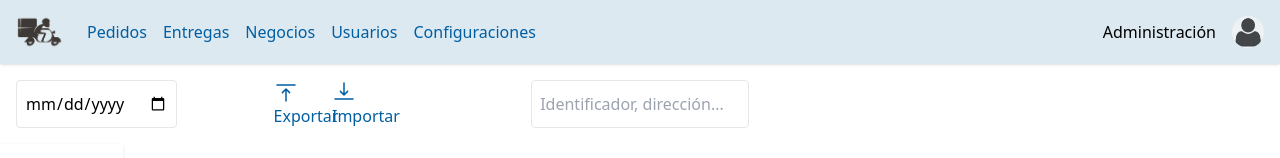
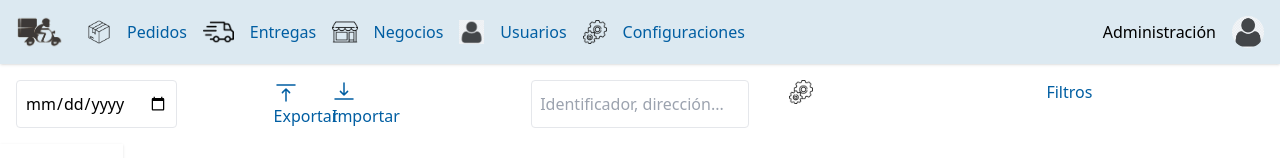
Before and after one commit to PauC030/Coop-Los-codigos, a website built with Vite: page index.html in a window 1280 px wide. Shown: the top 158 px of the page. Built offline with nearby package versions, Linux system fonts and the light colour scheme.

Commit message:
Organizacon de iconos

```diff
--- a/index.html
+++ b/index.html
@@ -13,10 +13,20 @@
           <div class="flex items-center">
             <img src="public\imagenes\image.png" alt="Logo" class="h-8">
               <nav class="ml-6 flex space-x-4">
-                  <a href="#" class="text-darkblue hover:text-blueclear">Pedidos</a>
+
+                <img src="public\imagenes\pedidos.png" alt="Logo" class="h-6" >
+                  <a href="#" class="text-darkblue hover:text-blueclear"> Pedidos </a>
+
+                  <img src="public\imagenes\entregas.png" alt="Logo" class="h-6" >
                   <a href="#" class="text-darkblue hover:text-blueclear">Entregas</a>
+
+                  <img src="public\imagenes\negocios.png" alt="Logo" class="h-6" >
                   <a href="#" class="text-darkblue hover:text-blueclear">Negocios</a>
+
+                  <img src="public\imagenes\icono.png" alt="Logo" class="h-6" >
                   <a href="#" class="text-darkblue hover:text-blueclear">Usuarios</a>
+
+                  <img src="public\imagenes\configuraciones.png" alt="Logo" class="h-6" >
                   <a href="#" class="text-darkblue hover:text-blueclear">Configuraciones</a>
               </nav>
            </div>
@@ -64,6 +74,10 @@
 
               <input type="text" placeholder="Identificador, dirección..." class="border rounded p-2">
 
+<img src="public\imagenes\configuraciones.png" alt="Logo" class="h-6" >
+                  <a href="#" class="text-darkblue hover:text-blueclear">Filtros</a>
+
+
 
 
     </div>
```
